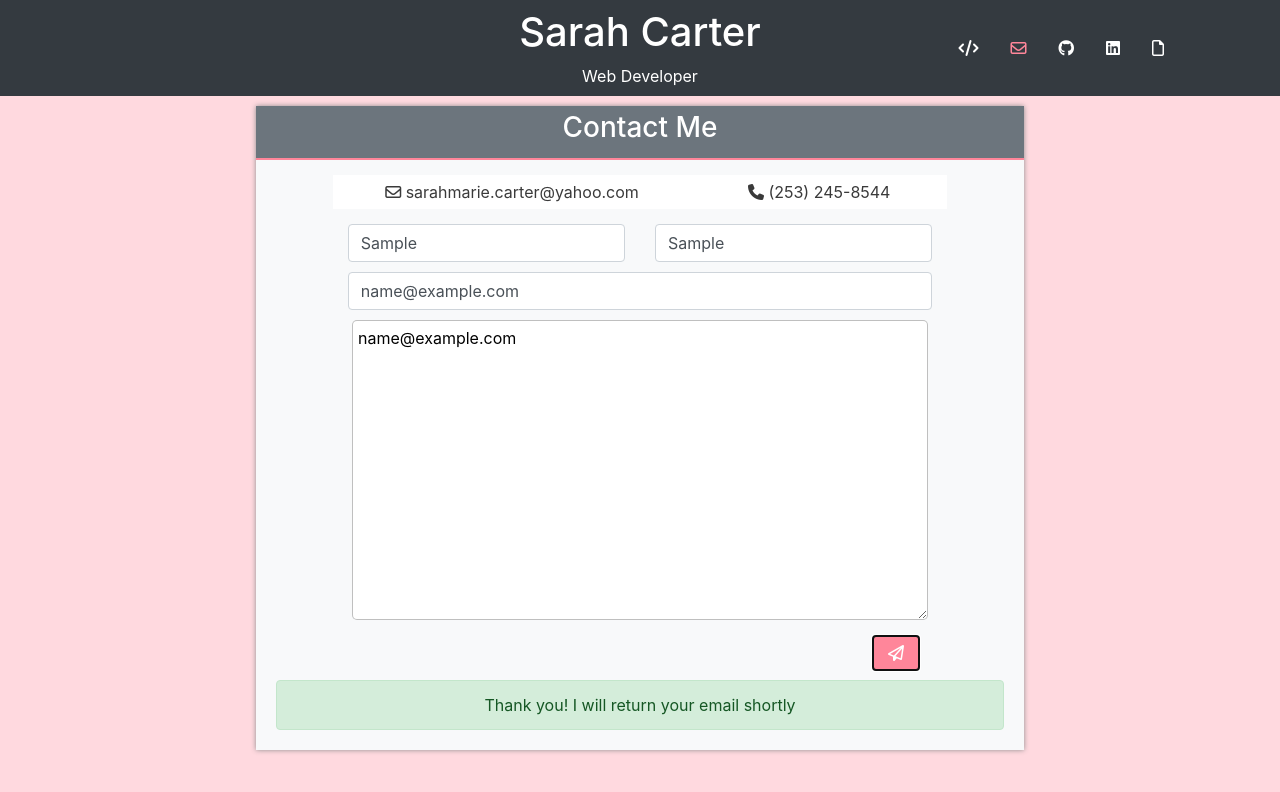
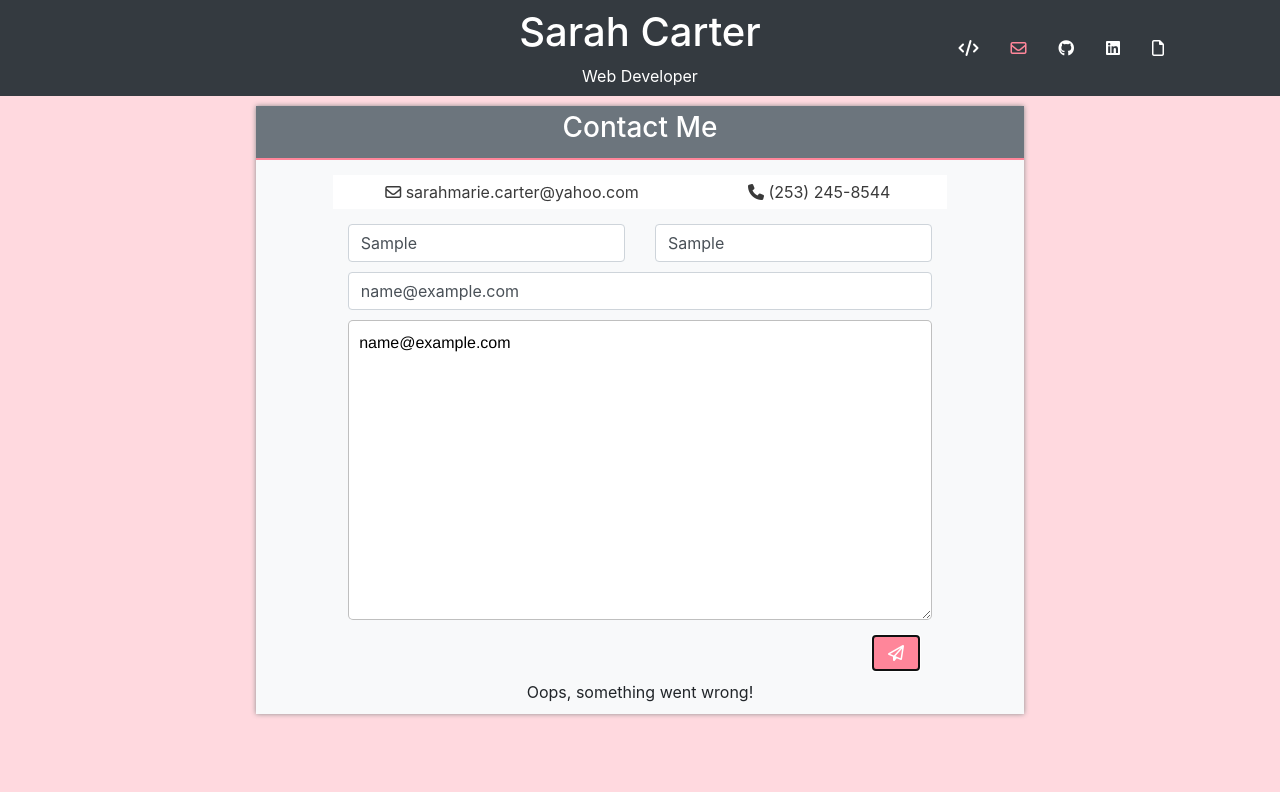
Before and after one commit to sarahm16/React-Portfolio, a React (Create React App) app: page /contact in a window 1280 px wide. Both pictures are taken after typing "Sample", "Sample", "name@example.com", "name@example.com" into the empty fields and a click on the button 895 px from the left and 652 px from the top of the page. Shown: the top 792 px of the page. Built offline with nearby package versions, Linux system fonts and the light colour scheme.

Commit message:
added css styling to success and error alerts in contact form

```diff
--- a/src/pages/contact.js
+++ b/src/pages/contact.js
@@ -83,12 +83,15 @@ class Contact extends Component {
                                     <button type='submit' id='submit'><i className="far fa-paper-plane"></i></button>
                                 </div>
                             </div>
-                            {this.state.isSubmitted && <div className="alert alert-success" id='success-alert' role="alert">
+
+                            {this.state.status === 'SUCCESS' && <div className='status' id='success'>
                                 Thank you! I will return your email shortly
                             </div>}
-                            {/* <div className="alert alert-success" id='success-alert' role="alert">
-                                Thank you! I will contact you shortly
-                            </div> */}
+
+                            {this.state.status === 'ERROR' && <div className='error'>
+                                Oops, something went wrong!
+                            </div>}
+
                         </form>
 
 
--- a/src/pages/style.css
+++ b/src/pages/style.css
@@ -53,10 +53,13 @@ form {
 }
 
 #message {
-    width: 75%;
+    width: 76%;
     margin-top: 10px;
     padding: 5px;
     height: 300px;
+    padding: 10px;
+    font-size: 16px;
+    font-family: "Helvetica Neue";
 }
 
 #submit {
@@ -72,8 +75,22 @@ form {
     background-color: gray;
 }
 
-#success-alert {
-    margin: 10px 20px 10px 20px
+#success {
+    background-color: rgba(48, 184, 48, 0.61);
+}
+
+#error {
+    background-color: rgba(253, 0, 0, 0.61);
+}
+
+
+.status {
+    width: 76%;
+    border: none;
+    color: white;
+    padding: 5px;
+    border-radius: 3px;
+    margin: 0 auto;
 }
 
 .contact-header {
@@ -119,4 +136,5 @@ form {
 
 button {
     border: none;
+    margin-bottom: 10px;
 }
```
